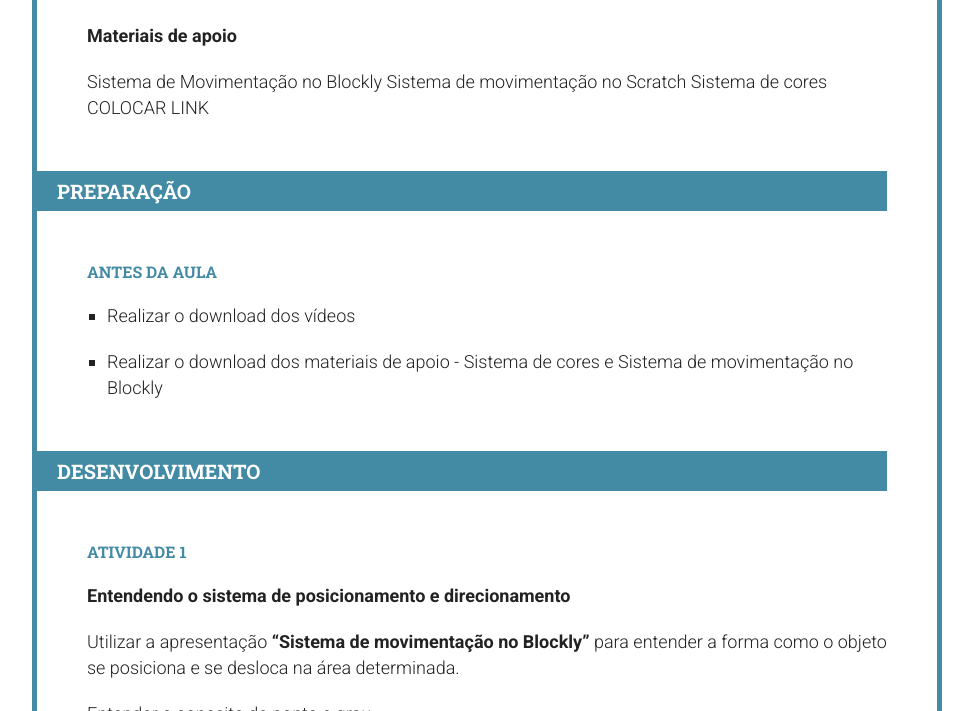
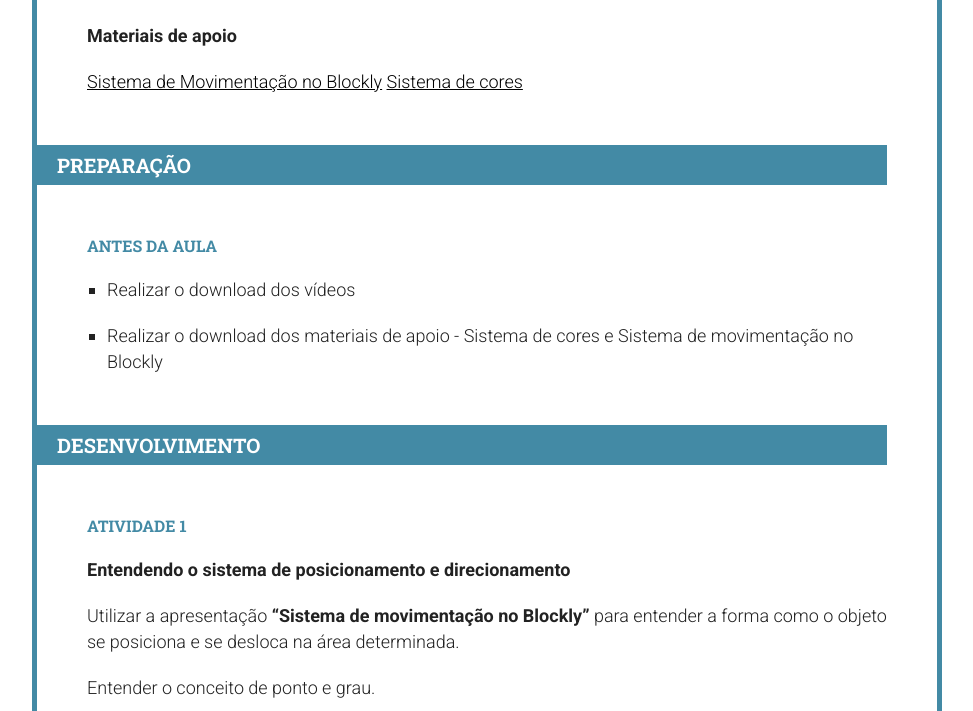
Before and after one commit to Programae/blocos, a Jekyll site: the page built from _posts/2015-01-01-aula06.md, in a window 1280 px wide and 900 px high, scrolled down 3756 px, cut to the strip 189-900 px from the top of the window. Shown: the whole strip, without its empty margins (153-1126 px from the left). Built offline with Jekyll 4.4.1, drawn with Linux system fonts in a browser that asks for light colours; nearby versions of some CDN libraries; library files that are not in the unit come from our copies.

Commit message:
Atualizazões dos links

```diff
--- a/_posts/2015-01-01-aula06.md
+++ b/_posts/2015-01-01-aula06.md
@@ -55,9 +55,8 @@ tags: [scratch, codeorg, programaê, tutorial]
 
 **Materiais de apoio**
 
-Sistema de Movimentação no Blockly
-Sistema de movimentação no Scratch
-Sistema de cores                    COLOCAR LINK
+[Sistema de Movimentação no Blockly](/blocos/pdf/Sistemademoviventacao-blockly.pdf)
+[Sistema de cores](/blocos/pdf/cores.pdf)
 
 ## Preparação
 ### Antes da aula
```
Also changed, not shown: _posts/2015-01-01-aula07.md (+1 -1 lines), _posts/2015-01-01-aula08.md (+3 -2 lines), _posts/2015-01-01-aula09.md (+3 -3 lines), 2 other files.
